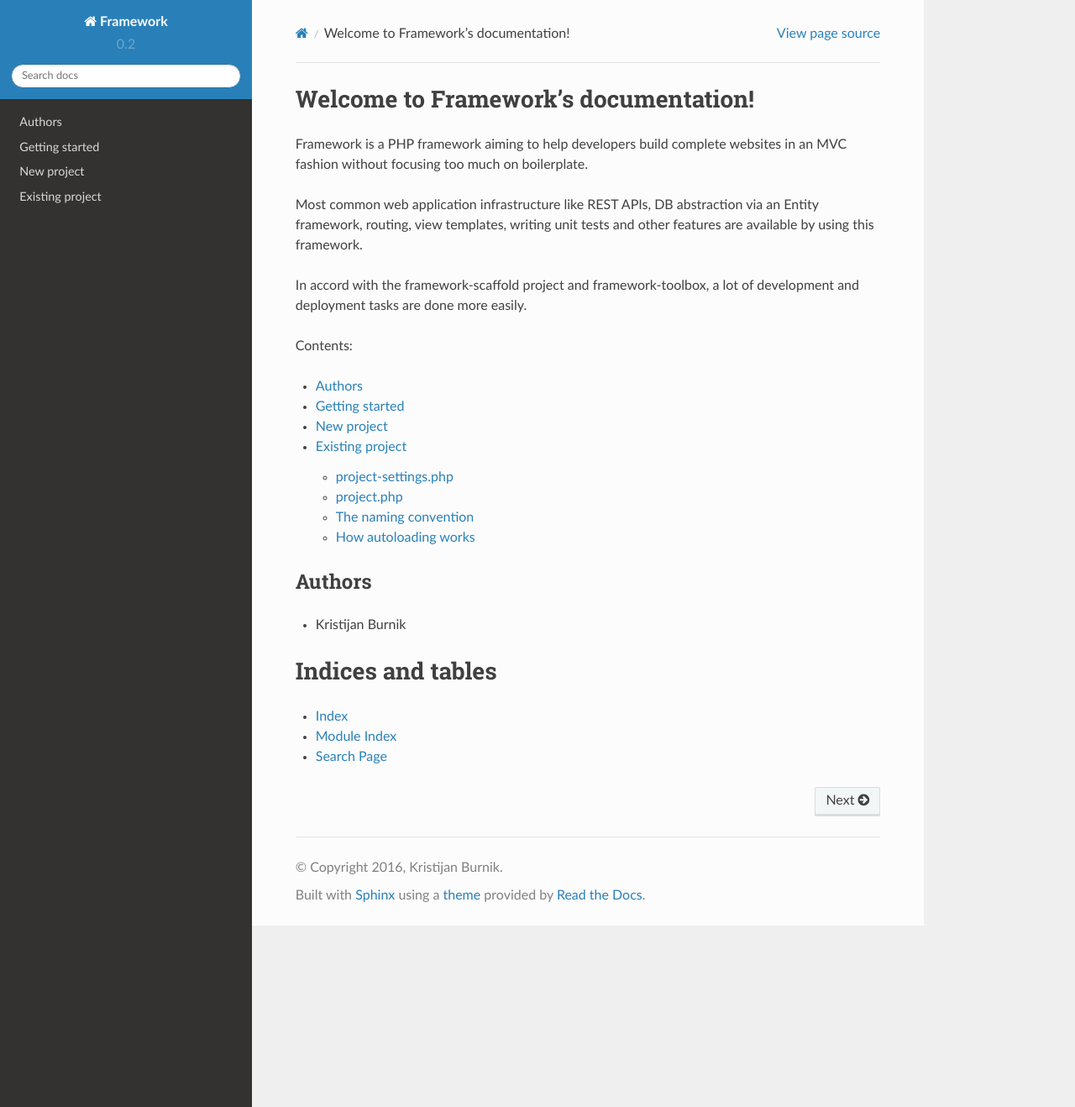
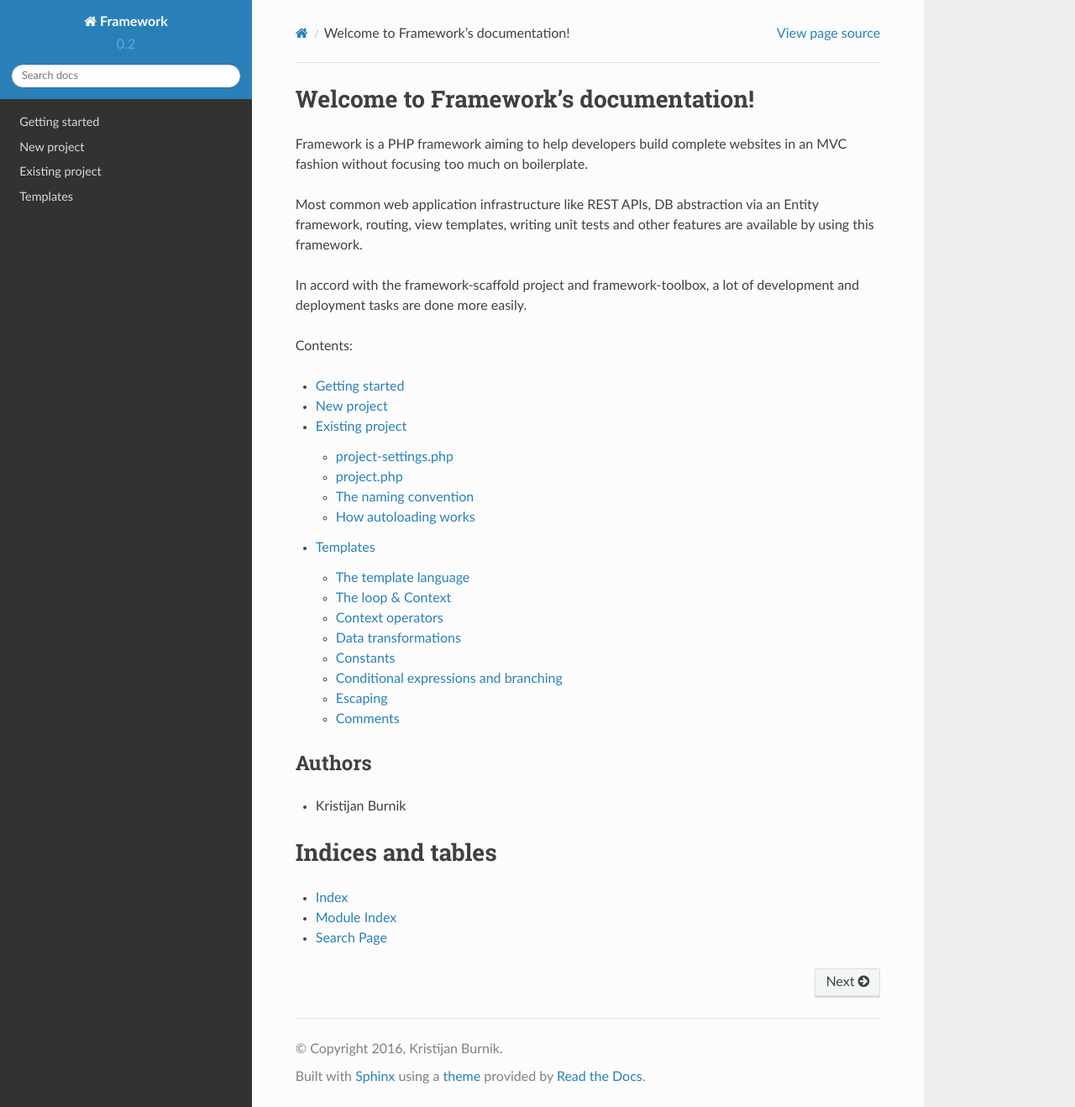
Before and after one commit to kburnik/framework, a Sphinx documentation site: the page built from docs/index.rst, in a window 1280 px wide and 1318 px high. Shown: the whole window at 84% size. Built offline with Sphinx 7.4.7 and the Read the Docs theme 2.0.0, drawn with Linux system fonts in a browser that asks for light colours; formulas are drawn with MathJax 3; part of the change alters nothing that is shown.

Commit message:
Add documentation for templates.

```diff
--- a/docs/index.rst
+++ b/docs/index.rst
@@ -21,9 +21,8 @@ Contents:
 .. toctree::
    :maxdepth: 3
 
-   AUTHORS
    getting-started
-
+   templates
 
 .. include:: ./AUTHORS.rst
 
--- /dev/null
+++ b/docs/templates.rst
@@ -0,0 +1,500 @@
+Templates
+=========
+
+Framework includes it's very own template language for producing views. This is
+the preferred way to work with views. Instead of having PHP files with a bunch
+of '<?php ?>' blocks, you can write simple templates and keep the code and view
+logic separate.
+
+We can assume most data is stored in tables so we can have a simple table such as this one:
+
++----+--------+----------+
+| ID | NAME   | SURNAME  |
++====+========+==========+
+| 1  | Jimmy  | Hendrix  |
++----+--------+----------+
+| 2  | James  | Hetfield |
++----+--------+----------+
+| 3  | Dexter | Holland  |
++----+--------+----------+
+
+
+We can also assume that such a table is stored in a MySQL table, and a PHP script is fetching those rows to an array of a following structure:
+
+.. code-block:: php
+
+    <?php
+    $data = array(
+      array("ID" => "1", "name" => "Jimmy", "surname" => "Hendrix"),
+      array("ID" => "2", "name" => "James", "surname" => "Hetfield"),
+      array("ID" => "3", "name" => "Dexter", "surname" => "Holland"),
+    );
+
+In order to display this simple data structure as a table in an HTML document, we would need a generic function like this:
+
+.. code-block:: php
+
+    <?php
+    function display_as_table($data) {
+      if (!is_array($data) || count($data) == 0)
+        return "No data";
+
+      // extract the keys (field names)
+      $keys = array_keys( reset($data) );
+
+      // generate the table header
+      $header="";
+      foreach ( $keys as $field ) {
+        $header .= "<th>{$field}</th>";
+      }
+
+      // generate the table rows
+      $rows="";
+      foreach ( $data as $row ) {
+        $rows.="<tr>";
+        foreach ( $row as $field => $cell )  {
+          $rows.= "<td>{$cell}</td>";
+        }
+        $rows.="</tr>";
+      }
+
+      // construct the table with the header and rows
+      return "
+      <table border='1'>
+        <thead><tr>{$header}</tr></thead>
+        <tbody>{$rows}</tbody>
+      </table>
+      ";
+    }
+
+How ever useful this might seem, it's not a good way to go, because not all data
+is simple as this, often you need to provide links, styles and other view
+associated information... By expanding this function, you would be using a ton
+of parameters or objects to describe how you want your view to be displayed. It's a very easy way to make your code hard to maintain.
+
+A simpler and cleaner way would be to describe this view generating process in a
+separate view file named **std.table.view.html**:
+
+.. code-block:: html
+
+    <table border='1'>
+      <thead>
+        <tr>
+          $([*.0]) {<th>[#]</th>}
+        </tr>
+      </thead>
+      <tbody>
+      ${
+        <tr>
+          ${ <td>[*]</td> }
+        </tr>
+      }
+      </tbody>
+    </table>
+
+
+And whenever you want to produce a standard table, just make a simple call:
+
+.. code-block:: php
+
+    <?php
+    echo produceview('std.table.view.html', $data);
+
+The template language
+---------------------
+
+Let's take a simpler example, we want to produce an ordered list:
+
+  1. One
+  2. Two
+  3. Three
+
+.. code-block:: html
+
+    <ol>
+      <li>One</li>
+      <li>Two</li>
+      <li>Three</li>
+    </ol>
+
+So, here's what we need to construct the view:
+
+.. code-block:: php
+
+    <?php
+    // The view template.
+    $template = '<ol> ${ <li>[*]</li> } </ol>';
+
+    // The data being presented by the view.
+    $data = array("One", "Two", "Three");
+
+    // Output the view.
+    echo produce( $template , $data );
+
+
+Let's now explain the template language.
+
+First of all, the view expects some data to work with, that data is usually an array or a string. The data you pass to the view via the **produce** or **produceview** function is called the root data. So our root data is array("One", "Two", "Three").
+
+The other thing the view knows is it's **current value context**. The current value context is denoted by **[*]** and the view always starts with the root data as it's current value context.
+
+The view also knows it's current key context which is denoted by [#]. Root context however does not have a key (only data), so there is no such thing as a root key context.
+
+In order to produce the list, we need to iterate over the root data values.
+We do so by writing:
+
+.. code-block:: html
+
+      $([*]){ The key value pair is [#] : [*] }.
+    #  ____  _________________________________
+    # /    \/                                 \
+    #  loop         iterating expression
+    # context    [#] ==> key , [*] ==> value
+
+
+Or we can omit the $([*]) part since the root context is our current context and just write:
+
+.. code-block:: html
+
+    ${ The key value pair is [#] : [*] }
+
+
+How this notation works is very similar to the PHP **foreach statement**. However, each time the view enters the ${ } loop it changes the key/value context so the meanings of [#] and [*] are different according to the position in the view (the loop level).
+
+Let's take another example:
+
+.. code-block:: php
+
+    $data = array(
+      "points" => array(array(10, 20), array(30, 40, 20), array(50, 60, 70)) ,
+      "days" => array("Monday", "Tuesday", "Wednesday", "Thursday", "Friday" )
+    );
+
+
+We can use our imagination and write a template which displays this data:
+
+.. code-block:: html
+
+    These are the points with X and Y values explicitly written out:
+    $([points]){ Point at index [#] is ( [*.0] , [*.1] ) }
+
+    These are the same points with all available components:
+    $([points]){ Point at index [#] is ( $[ , ]{[*]} ) }
+
+    These are the working days separated by a comma:
+    $[, ]([days]){[*]}
+
+This would produce to:
+
+.. code-block:: html
+
+    These are the points with X and Y values explicitly written out:
+      Point at index 0 is ( 10 , 20 )
+      Point at index 1 is ( 30 , 40 )
+      Point at index 2 is ( 50 , 60 )
+
+    These are the same points with all available components:
+      Point at index 0 is ( 10 , 20 )
+      Point at index 1 is ( 30 , 40 , 20 )
+      Point at index 2 is ( 50 , 60 , 70 )
+
+    These are the working days separated by a comma:
+    Monday, Tuesday, Wednesday, Thursday, Friday
+
+
+From this example we can cover three new features:
+
+1. Iterating over a given key-value pair by defining the subcontext:
+
+.. code-block:: html
+
+    $([subcontext]) { ... }
+
+2. The delimiter notation:
+
+.. code-block:: html
+
+    $[ delimiter ]([subcontext]){ ... }
+
+3. The wrapping of the current value context:
+
+.. code-block:: html
+
+    /root
+    $([*]) {
+       /root/firstlevel items
+       $([*]){
+        /root/firstlevel/secondlevel items
+       }
+    }
+
+The loop & Context
+------------------
+
+The best way to get comfortable with the looping and contexts would be through some examples. So let's summarize it with these:
+
+.. code-block:: html
+
+    # Pure iteration over current context.
+    ${ item_pattern }
+
+    # Pure iteration over current context + delimiter between outputs.
+    $[delimiter]{ item_pattern }
+
+    # Iteration over given subcontext within the current context.
+    $([subcontext]){ item_pattern }
+    $([*.subcontext]){ item_pattern }
+
+    # Iteration over given subcontext within the current context + delimiter between outputs.
+    $[delimiter]([subcontext]){ item_pattern }
+
+    # Iteration of the upper level context (not applicable in root level).
+    $([**]){ item_pattern }
+
+Context operators
+-----------------
+
+1. Key operator / index operator: [#]
+2. Value operator: [*]
+3. Parent context value operator: [**]
+4. Count operator: [~]
+5. Key+1 operator: [#+]
+6. (Modulo 2) operator: [#%2]
+7. Reverse index operator : [!#]
+8. Revere index +1 operator : [!#+]
+9. Subcontext operator: [context.subcontext]
+10. Level up context value operator: [\*\*], [\*\*.\*\*], ...
+
+
+Data transformations
+--------------------
+
+
+Let's look at the following example:
+
+Given a list of names, we want to print them all uppercased and comma separated.
+
+.. code-block:: php
+
+    <?php
+    $data = array('John','Mike','Nicole','Jennifer');
+
+The appropriate view template would be as follows:
+
+.. code-block:: html
+
+    $[, ]{[*:strtoupper]}
+
+And the corresponding output would evaluate to:
+
+.. code-block:: html
+
+    JOHN, MIKE, NICOLE, JENNIFER
+
+The lambda function in this example is the PHP built-in function **strtoupper**,
+
+The syntax for data lambda-type data transformations on a context value is as follows:
+
+.. code-block:: html
+
+    [context<:lambda1<:lambda2<...<:lambdaN>>>>]
+
+Let's view some more examples:
+
+.. code-block:: html
+
+    ['Y-m-d H:i:s':date]
+    # output the date in the standard MySQL notation
+
+    [*:md5:strtoupper]
+    # output the MD5 hash uppercased
+
+    [*:str_shuffle]
+    # shuffle the letters of a string
+
+
+Constants
+---------
+
+PHP defined constant values can be printed in the following manner:
+
+1. By using the literal expression and the PHP lambda function constant
+
+.. code-block:: html
+
+    ${ ['MY_CONSTANT':constant] }
+
+2. Using the shorthand operator @:
+
+.. code-block:: html
+
+    ${ [@MY_CONSTANT] }
+
+
+**Example**
+
+Data and the constant:
+
+.. code-block:: php
+
+    <?php
+    define('SITEURL', '/path/to/siteroot');
+
+    $data = array(
+       array('id' => 123, 'title' => 'Apple'),
+       array('id' => 453, 'title' => 'Orange'),
+       array('id' => 517, 'title' => 'Lemon'),
+    );
+
+View template:
+
+.. code-block:: html
+
+    ${<a href="[@SITEURL]/item/[id].html">[title]</a>
+    }
+
+Output:
+
+.. code-block:: html
+
+    <a href="/path/to/siteroot/item/123.html">Apple</a>
+    <a href="/path/to/siteroot/item/453.html">Orange</a>
+    <a href="/path/to/siteroot/item/517.html">Lemon</a>
+
+
+Conditional expressions and branching
+-------------------------------------
+
+Often, you'll want to display some data only if it satisfies a condition, or in some cases you'll end up with two or more options on how to display the data depending on it's value or other conditions.
+
+A typical scenario is a navigation menu which indicates the current active link:
+
+.. code-block:: php
+
+    <?php
+    // navigation.php
+    // include in all page serving scripts: i.e. index.php, about.php, ...
+
+    // get the name of the document being served
+    $p = parse_url($_SERVER['REQUEST_URI']);
+    $current_section = basename($p['path']);
+
+    // define the structure of the navgation and indicate the active link
+    $nav = array(
+     'links' => array(
+         'index.php' => 'Home'
+       , 'about.php' => 'About'
+       , 'contact.php' => 'Contact us'
+     ),
+     'current' => $current_section
+    );
+
+
+Example of a simple template for the navigation with the structure above.
+
+.. code-block:: html
+
+    <ul>
+    $([links]){
+     <li $?([**.current]==[#]){class="active"}><a href="/[#]">[*]</a></li>
+    }</ul>
+
+The branching syntax (IF and IF-ELSE):
+
+IF:
+
+.. code-block:: html
+
+    $?(<condition>){<output-if-true>}
+
+
+IF-ELSE:
+
+.. code-block:: html
+
+    $?(<condition>){<output-if-true>}{<output-if-false>}
+
+Good news! You can write more complex logic with logical operators!
+
+All logical operators are same as in PHP:
+
+1. ! – NOT
+2. && – AND
+3. || – OR
+4. == – EQUAL
+5. != – NOT EQUAL
+6. < - LESS THAN <= - LESS THAN OR EQUAL > – GREATER THAN
+7. >= – GREATER THAN OR EQUAL
+
+Also arithmetic:
++, -, \*, /, %
+
+Lambda functions are called in the context as follows [context:lambda1:lambda2]...
+
+All terms in the boolean expression are either a [context] or a 'literal'.
+Let's look at a few examples:
+
+.. code-block:: php
+
+    <?php
+    $data = array(
+      'a' => true,
+      'b' => true,
+      'c' => false,
+      'weather' => 'good',
+      'number' => 10,
+      'maybe_empty' => '',
+      'elements' => array(10, 21, 30, 41, 50, 61, 70, 81, 90, 101)
+    );
+
+.. code-block:: html
+
+    $?([a] && [b]){ A and B }
+
+    $?(![a] && [c]) { not A and C  }
+
+    $?([weather]=='good') { We're havin some good weather today } { Weather sucks today man }
+
+    $?([number] > 5) { Over 5, to be exact it's a [number] } { Less than 5? Try again... }
+
+    $?([maybe_empty]) { Well it's not empty } { Yep, it's empty }
+
+    $?([weather]!='bad' && [number]>5) { It's your lucky day! }
+
+    $?([weather::strtoupper] == 'GOOD') { Still having GOOD weather  }
+
+    The elements from 2nd to 5th:
+    ${
+     $?([#+1]>=2 && [#+1]<=5) { [*] }
+    }
+
+    The elements with even values:
+    ${
+     $?([*]%2==0) { [*] }
+    }
+
+Escaping
+--------
+
+Special characters $, [, ] you want to output need to be escaped with a backslash as follows: \\$ , \\[ , \\].
+
+You can also escape an entire block of text with the $<> quotation operator:
+
+.. code-block:: html
+
+    This is sensitive to special chars
+    $<>This will always be printed as is.$<>
+    This is sensitive to special chars
+
+Notice that the **"literal" block** starts and ends with $<>
+
+Comments
+--------
+
+You can place a comment into your template with the following syntax:
+
+.. code-block:: html
+
+    $/* This is a comment. It's only present in the template file. */
+
+    Actual text being produced.
```
